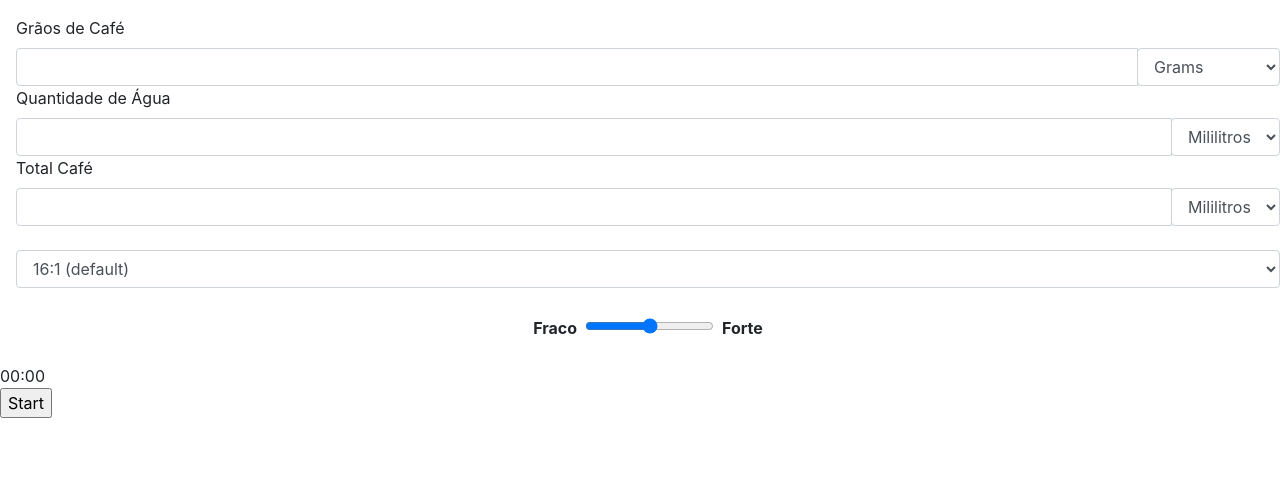
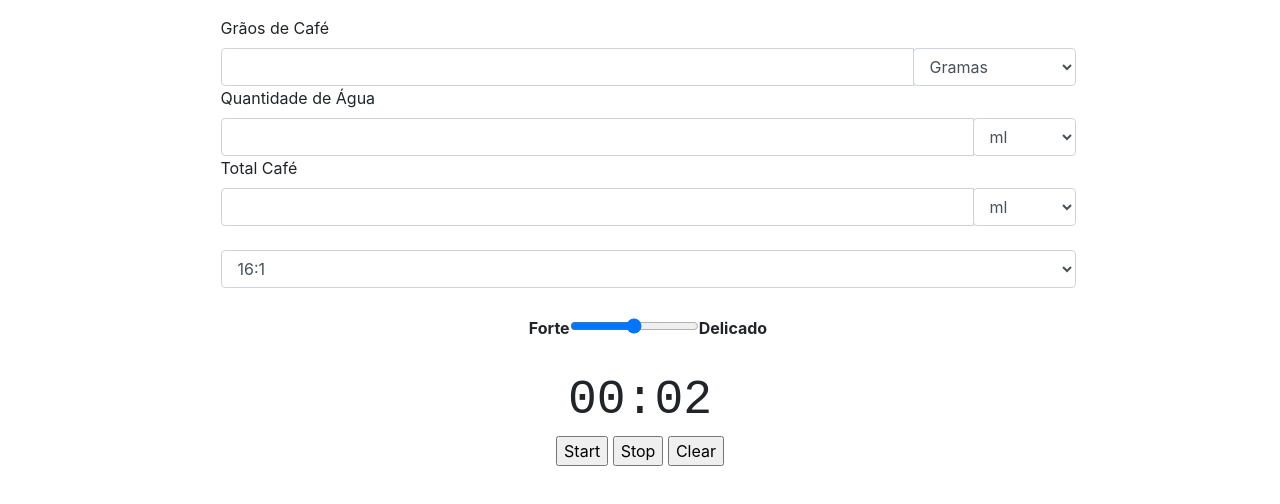
Before and after one commit to edumats/coffee-calculator, a plain HTML site: page index.html in a window 1280 px wide. Both pictures are taken after a click on the button "Start". Drawn offline with nearby package versions, Linux system fonts and the light colour scheme.

Commit message:
Basic functionality working ok

```diff
--- a/index.html
+++ b/index.html
@@ -7,31 +7,24 @@
         <link rel="stylesheet" href="https://stackpath.bootstrapcdn.com/bootstrap/4.5.2/css/bootstrap.min.css" integrity="sha384-JcKb8q3iqJ61gNV9KGb8thSsNjpSL0n8PARn9HuZOnIxN0hoP+VmmDGMN5t9UJ0Z" crossorigin="anonymous">
 
         <script type="text/javascript" src="static/script.js"></script>
+        <link rel="stylesheet" href="static/style.css">
 
         <title>Calculador Café</title>
     </head>
     <body>
         <div class="container">
-            <div class="row">
-                <div class="col">
-
-                </div>
-            </div>
-        </div>
-        <form class="coffee-form mt-3 ml-3">
+            <div class="row justify-content-center">
+                <form class="coffee-form mt-3 w-75 ml-3 ">
                     <label for="grounds">Grãos de Café</label>
                     <div class="input-group">
                         <input class="form-control" id="grounds" type="number" name="grounds" size="" min="0" onkeyup="startFromGrounds()" onchange="startFromGrounds()">
                         <div class="input-group-append">
                             <select class="form-control" id="groundsUnit" name="groundsUnit" onchange="getValuesAndCalculate()">
                               <option id="g" value="1">
-                        Grams
-                      </option>
-                      <option id="oz" value="28.3527076">
-                        Ounces
+                                Gramas
                               </option>
                               <option id="tb" value="7.00035">
-                        Tablespoons
+                                Colher de Sopa
                               </option>
                             </select>
                         </div>
@@ -43,11 +36,9 @@
                         <input class="form-control" id="water" type="number" name="water" size="" min="0" onkeyup="startFromWater()" onchange="startFromWater()">
                         <div class="input-group-append">
                             <select class="form-control" id="waterUnit" name="waterUnit" onchange="getValuesAndCalculate()">
-                        <option id="ml" value="1">Mililitros</option>
+                                <option id="ml" value="1">ml</option>
                                 <option id="l" value="1000">Litros</option>
-                        <option id="g" value="3785.41">Gallons</option>
-                        <option id="c" value="236.588">Cups</option>
-                        <option id="oz" value="29.5735">Ounces</option>
+                                <option id="c" value="236.588">Xícaras</option>
                             </select>
                         </div>
                     </div>
@@ -57,11 +48,9 @@
                         <input class="form-control" id="brew" type="number" name="brew" onkeyup="startFromBrew()" onchange="startFromBrew()">
                         <div class="input-group-append">
                             <select class="form-control" id="brewUnit" name="brewUnit" onchange="getValuesAndCalculate()">
-                        <option id="ml" value="1">Mililitros</option>
+                                <option id="ml" value="1">ml</option>
                                 <option id="l" value="1000">Litros</option>
-                        <option id="g" value="3785.41">Gallons</option>
-                        <option id="c" value="236.588">Cups</option>
-                        <option id="oz" value="29.5735">Ounces</option>
+                                <option id="c" value="236.588">Xícaras</option>
                             </select>
                         </div>
 
@@ -77,7 +66,7 @@
                             15:1
                           </option>
                           <option selected="" value="16">
-                    16:1 (default)
+                            16:1
                           </option>
                           <option value="17">
                             17:1
@@ -89,21 +78,24 @@
                     </div>
 
                     <div class="d-flex justify-content-center my-4">
-              <span class="font-weight-bold indigo-text mr-2 mt-1">Fraco</span>
+                      <span class="font-weight-bold indigo-text ml-2 mt-1">Forte</span>
                       <form class="range-field w-75">
-                <input class="border-0" type="range" min="14" max="18" />
+                        <input id="ratioRange" class="border-0" type="range" min="14" max="18"/>
                       </form>
-              <span class="font-weight-bold indigo-text ml-2 mt-1">Forte</span>
+                      <span class="font-weight-bold indigo-text mr-2 mt-1">Delicado</span>
+                    </div>
+
+                </form>
+            </div>
+        </div>
+
+            <div class="text-center">
+                <div id="stopwatch">00:00</div>
+                <input type="button" id="start" value="Start">
+                <input type="button" id="stop" value="Stop">
+                <input type="button" id="clear" value="Clear">
             </div>
 
 
-
-        </form>
-
-            <div id="stopwatch">
-                00:00
-            </div>
-            <input type="button" id="start-button" value="Start">
-
     </body>
 </html>
--- a/static/script.js
+++ b/static/script.js
@@ -1,3 +1,7 @@
+
+
+// For Coffee calculator
+
 var lastSet = "";
 
 function startFromGrounds() {
@@ -29,7 +33,7 @@ function getValues() {
 }
 
 function getValuesAndCalculate() {
-    var calc = getValues();
+    let calc = getValues();
 
     switch (lastSet) {
         case "grounds":
@@ -75,18 +79,57 @@ function calculateGroundsRatio(w, ww, r, gw) {
     return g
 }
 
-function startTimer() {
-    let stopwatch = document.getElementById('stopwatch');
-    let start = document.getElementById('start-button');
-    let seconds = 0;
-    start.onclick = addTime;
-}
 
-function addTime() {
-    seconds++;
+// For stopwatch
+document.addEventListener('DOMContentLoaded', () => {
+    let ratioSelect = document.getElementById('ratio');
+    let ratioRange = document.getElementById('ratioRange');
+    ratioSelect.onchange = () => {
+        ratioRange.value = ratioSelect.value
+    }
 
-}
+    ratioRange.onchange = () => {
+        ratioSelect.value = ratioRange.value
+    }
 
-document.addEventListerner('DOMContentLoaded', () => {
+    let stopwatch = document.getElementById('stopwatch'),
+        start = document.getElementById('start'),
+        stop = document.getElementById('stop'),
+        clear = document.getElementById('clear'),
+        seconds = 0, minutes = 0,
+        t;
 
+    function add() {
+        seconds++;
+        if (seconds >= 60) {
+            seconds = 0;
+            minutes++;
+            if (minutes >= 60) {
+                minutes = 0;
+
+            }
+        }
+
+        stopwatch.textContent = (minutes ? (minutes > 9 ? minutes : "0" + minutes) : "00") + ":" + (seconds > 9 ? seconds : "0" + seconds);
+
+        timer();
+    }
+    function timer() {
+        t = setTimeout(add, 1000);
+    }
+    // timer();
+
+    /* Start button */
+    start.onclick = timer;
+
+    /* Stop button */
+    stop.onclick = function() {
+        clearTimeout(t);
+    }
+
+    /* Clear button */
+    clear.onclick = function() {
+        stopwatch.textContent = "00:00";
+        seconds = 0; minutes = 0;
+    }
 })
--- /dev/null
+++ b/static/style.css
@@ -0,0 +1,5 @@
+#stopwatch {
+    font-family: "Roboto Mono", monospace;
+    font-weight: 300;
+    font-size: 48px;
+}
```
Lines whose indentation alone changed are shown as unchanged.
